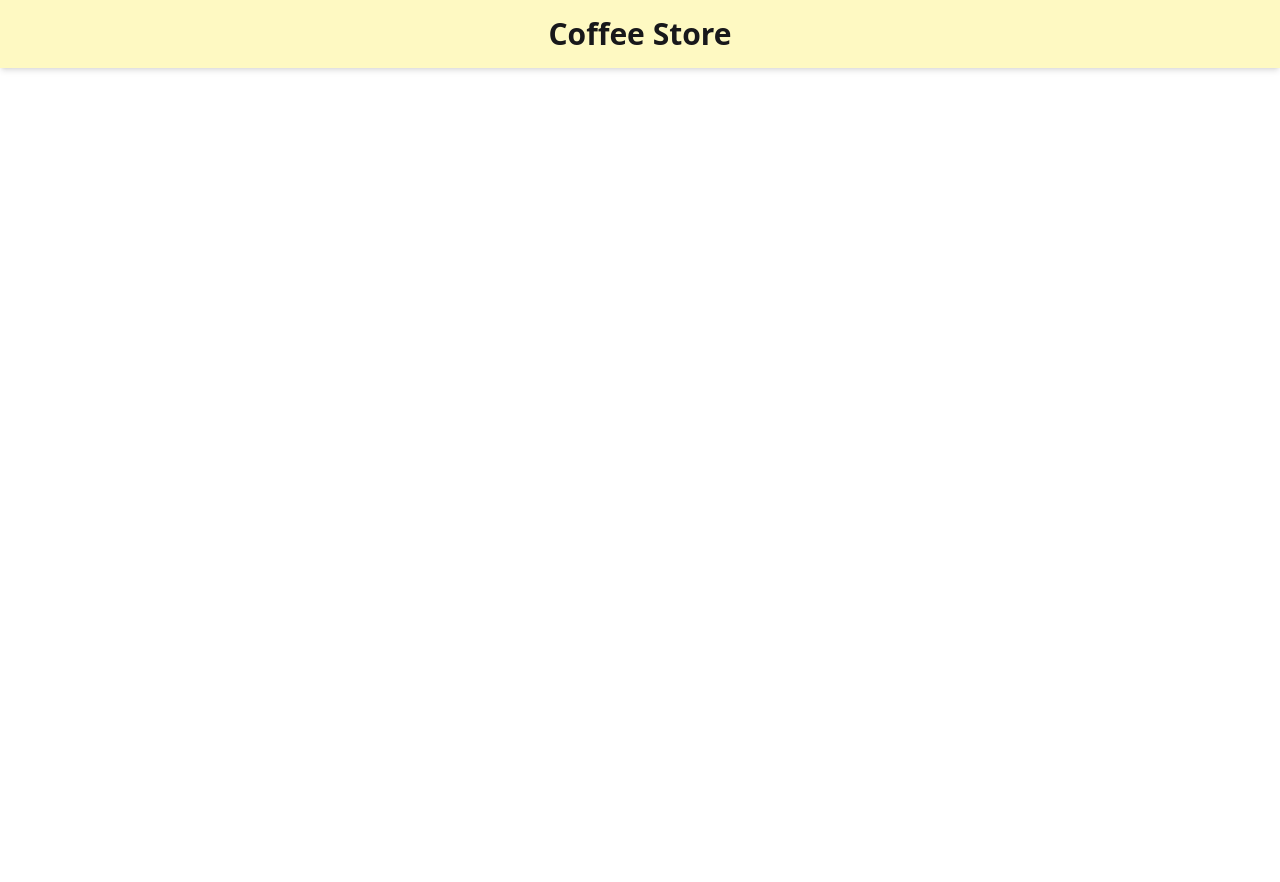
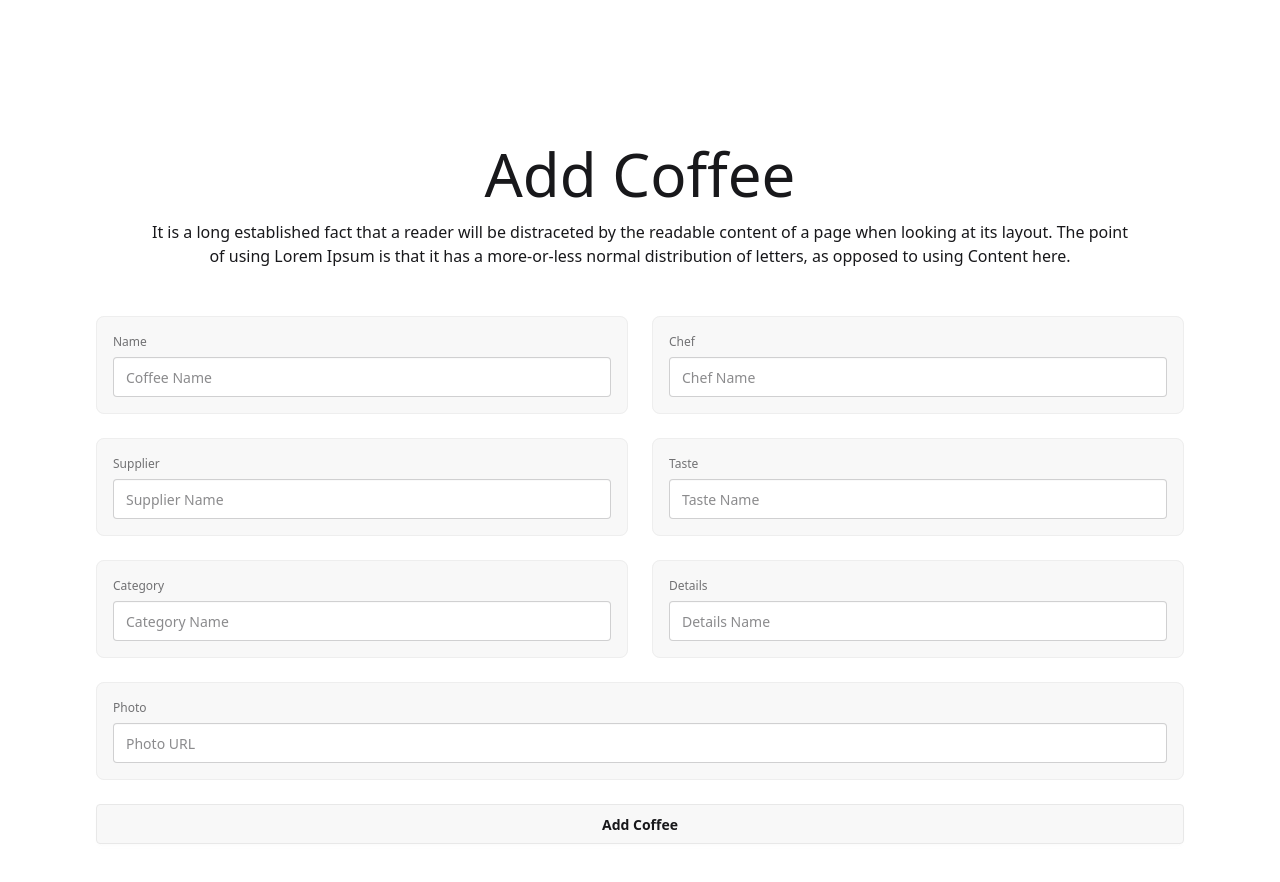
Before and after one commit to Md-Mehedi-Hasan-Mithu/coffee_shop, a React (Vite) app in the folder coffee_store_client/: page /add-coffee in a window 1280 px wide. Shown: the top 882 px of the page. Before the commit the page ends 800 px from the top, so only its background shows below. Built offline with nearby package versions, Linux system fonts and the light colour scheme.

Commit message:
add coffee page designed

```diff
--- a/coffee_store_client/src/components/AddCoffee.jsx
+++ b/coffee_store_client/src/components/AddCoffee.jsx
@@ -1,8 +1,46 @@
 import React from 'react';
 const AddCoffee = () => {
   return (
-    <div>
+    <div className='p-24'>
+        <div className='p-12 text-center space-y-4'>
+            <h1 className='text-6xl'>Add Coffee</h1>
+            <p>It is a long established fact that a reader will be distraceted by the readable content of a page when looking at its layout.
+            The point of using Lorem Ipsum is that it has a more-or-less normal distribution of letters, as opposed to using Content here.</p>
         </div>
+        <form >
+            <div className='grid grid-cols-1 md:grid-cols-2 gap-6'>
+                <fieldset className="fieldset bg-base-200 border-base-300 rounded-box  border p-4">
+                    <label className="label">Name</label>
+                    <input type="text" name='name' className="input w-full" placeholder="Coffee Name" />
+                </fieldset>
+                <fieldset className="fieldset bg-base-200 border-base-300 rounded-box  border p-4">
+                    <label className="label">Chef</label>
+                    <input type="text" name='chef' className="input w-full" placeholder="Chef Name" />
+                </fieldset>
+                <fieldset className="fieldset bg-base-200 border-base-300 rounded-box  border p-4">
+                    <label className="label">Supplier</label>
+                    <input type="text" name='supplier' className="input w-full" placeholder="Supplier Name" />
+                </fieldset>
+                <fieldset className="fieldset bg-base-200 border-base-300 rounded-box  border p-4">
+                    <label className="label">Taste</label>
+                    <input type="text" name='taste' className="input w-full" placeholder="Taste Name" />
+                </fieldset>
+                <fieldset className="fieldset bg-base-200 border-base-300 rounded-box  border p-4">
+                    <label className="label">Category</label>
+                    <input type="text" name='category' className="input w-full" placeholder="Category Name" />
+                </fieldset>
+                <fieldset className="fieldset bg-base-200 border-base-300 rounded-box  border p-4">
+                    <label className="label">Details</label>
+                    <input type="text" name='details' className="input w-full" placeholder="Details Name" />
+                </fieldset>
+            </div>
+            <fieldset className="fieldset bg-base-200 border-base-300 rounded-box my-6 border p-4">
+                    <label className="label">Photo</label>
+                    <input type="text" name='photo' className="input w-full" placeholder="Photo URL" />
+                </fieldset>
+                <input type="submit" className='btn w-full' value="Add Coffee" />
+        </form>
+    </div>
   )
 }
 
--- a/coffee_store_client/src/components/Header.jsx
+++ b/coffee_store_client/src/components/Header.jsx
@@ -1,9 +1,9 @@
 import React from 'react';
 const Header = () => {
   return (
-    <header className="bg-yellow-100 p-4 shadow-md">
-        <h1 className="text-3xl font-bold text-center text-brown-800">Coffee Store</h1>
-    </header>
+    <div>
+
+    </div>
   )
 }
 
--- a/coffee_store_client/src/layouts/MainLayout.jsx
+++ b/coffee_store_client/src/layouts/MainLayout.jsx
@@ -5,7 +5,9 @@
   return (
     <div>
         <Header />
-        <Outlet />
+        <div className='max-w-7xl mx-auto'>
+            <Outlet />
+        </div>
     </div>
   )
 }
```
